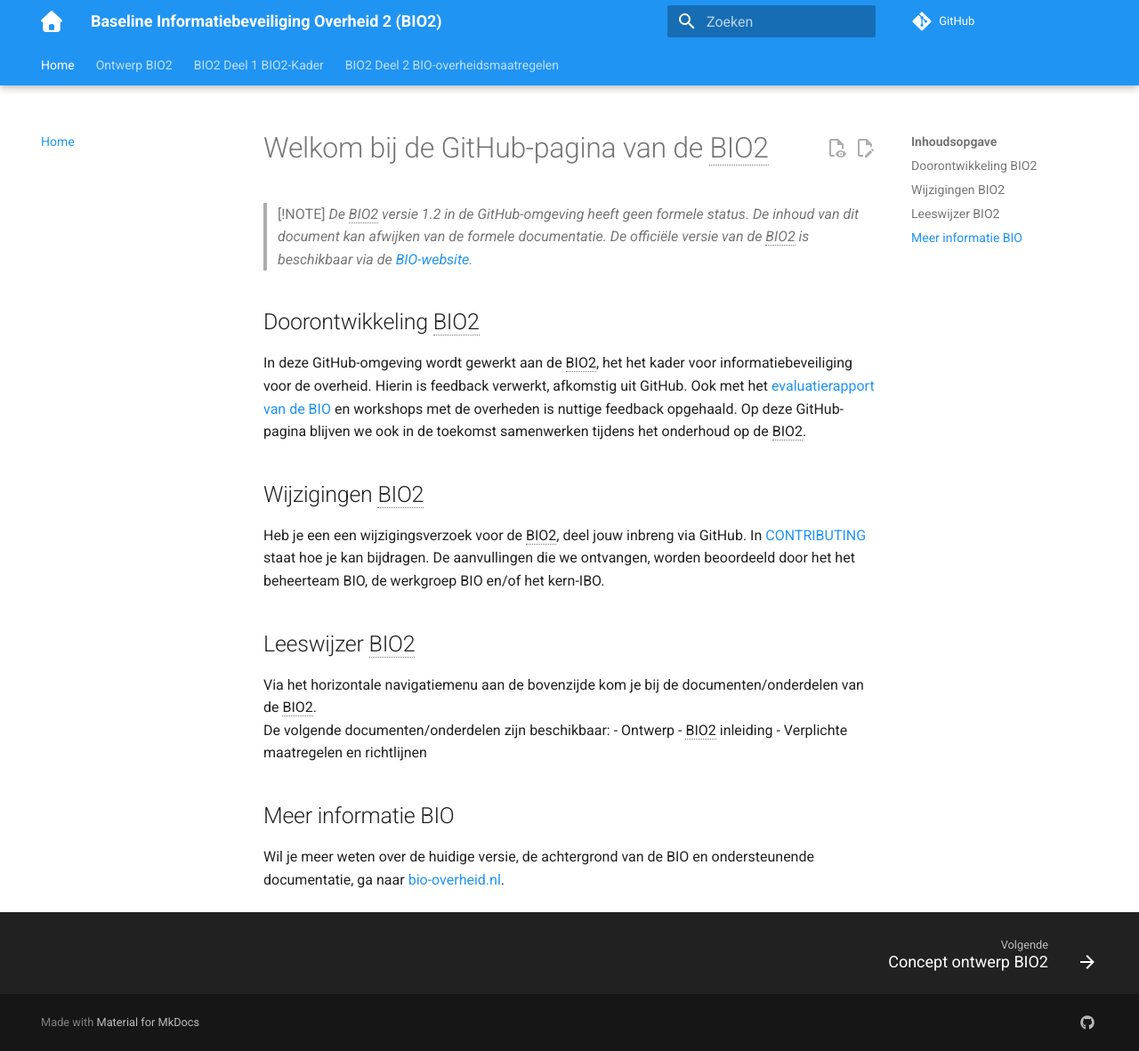
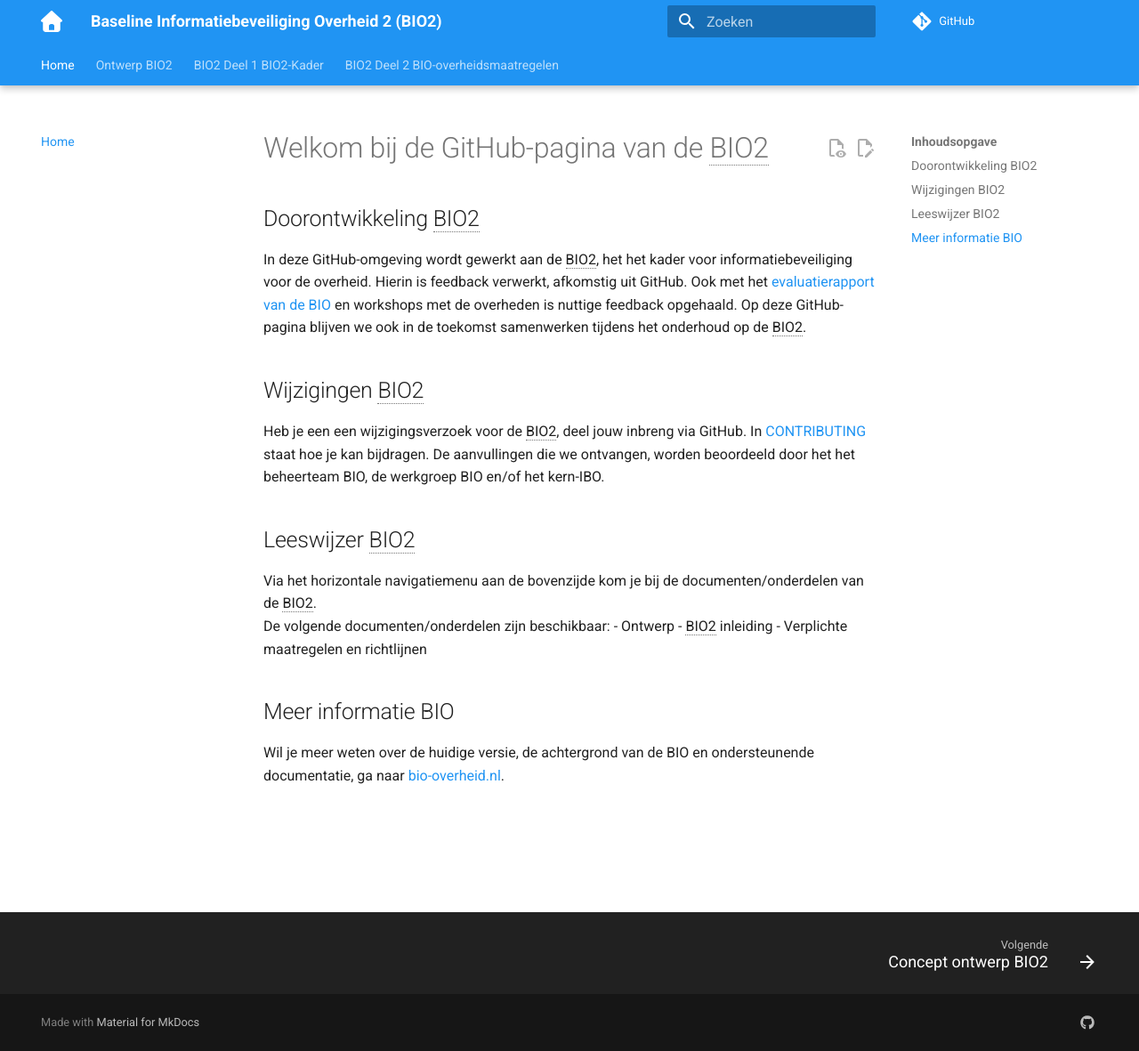
Before and after one commit to MinBZK/Baseline-Informatiebeveiliging-Overheid, an MkDocs documentation site: the page built from docs/index.md, in a window 1280 px wide and 1181 px high. Shown: the whole window at 89% size. Built offline with MkDocs 1.6.1 and Material for MkDocs 9.7.7, drawn with Linux system fonts in a browser that asks for light colours; comment, search, counter and statistics services are not loaded.

Commit message:
Update index.md
De disclaimer verwijderd. Deze is alleen nodig bij de BIO2 zelf.

```diff
--- a/docs/index.md
+++ b/docs/index.md
@@ -1,7 +1,4 @@
 #  Welkom bij de GitHub-pagina van de BIO2
-> [!NOTE]
-> _De BIO2 versie 1.2 in de GitHub-omgeving heeft geen formele status. De inhoud van dit document kan afwijken van de formele documentatie. De officiële versie van de BIO2 is beschikbaar via de [BIO-website](https://www.bio-overheid.nl/category/producten/bio)._
-
 ## Doorontwikkeling BIO2
 In deze GitHub-omgeving wordt gewerkt aan de BIO2, het het kader voor informatiebeveiliging voor de overheid.
 Hierin is feedback verwerkt, afkomstig uit GitHub.
```
